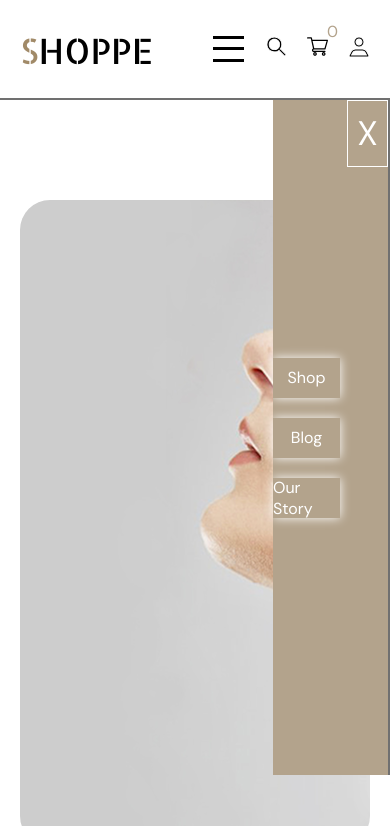
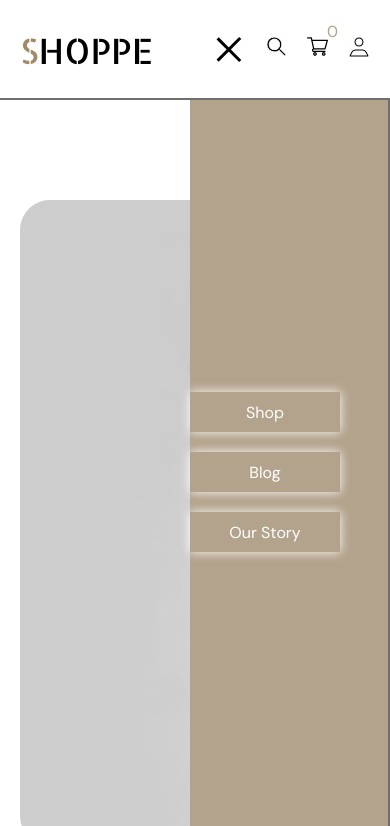
Before and after one commit to beglaryan3/Shoppe, a plain HTML site: page index.html in a window 390 px wide. Both pictures are taken after a click on the element 228 px from the left and 49 px from the top of the page. Shown: the top 826 px of the page. Drawn offline with Linux system fonts and the light colour scheme.

Commit message:
burger x

```diff
--- a/index.html
+++ b/index.html
@@ -26,13 +26,12 @@
                             <li class="nav_item"><a href="" class="nav_link">Blog</a></li>
                             <li class="nav_item"><a href="" class="nav_link">Our Story</a></li>
                         </ul>
-                        <span class="nav_close">X</span>
                     </nav>
 
                     <div class="burger_menu">
-                        <span class="menu_line"></span>
-                        <span class="menu_line"></span>
-                        <span class="menu_line"></span>
+                        <span class="menu_line" id="burger_line1"></span>
+                        <span class="menu_line" id="burger_line2"></span>
+                        <span class="menu_line" id="burger_line3"></span>
                     </div>
 
                     <div class="header_icons">
--- a/responsive.css
+++ b/responsive.css
@@ -8,17 +8,20 @@
       visibility: hidden;
       position: absolute;
       right: 0;
-      top: 0;
-      margin-top: 100px;
-      width: 30%;
-      height: 80vh;
+      top: 100px;
+      transform: translateX(100%);
+      /* margin-top: 100px; */
+      width: 200px;
+      height: calc(100vh - 100px);
       background-color: #b3a38c;
-      z-index: 99;
+      z-index: 9999;
+      transition: 1s;
 
    }
 
    .nav.nav_active {
       visibility: visible;
+      transform: translateX(0);
    }
 
    .nav_list {
@@ -59,6 +62,9 @@
    .product_item {
       align-items: center;
    }
+   .cart_container{
+      width: 100%;
+   }
 }
 
 @media (max-width:500px) {
--- a/script.js
+++ b/script.js
@@ -1,14 +1,17 @@
 // <-- burgerMenu
 const nav = document.querySelector(".nav")
 const menu = document.querySelector(".burger_menu")
-const closeMenu = document.querySelector(".nav_close")
+const line1 = document.getElementById("burger_line1")
+const line2 = document.getElementById("burger_line2")
+const line3 = document.getElementById("burger_line3")
 menu.addEventListener("click", function () {
     nav.classList.toggle("nav_active")
+    line1.classList.toggle("active")
+    line2.classList.toggle("active")
+    line3.classList.toggle("active")
 
 })
-closeMenu.onclick = () => {
-    nav.classList.remove("nav_active")
-}
+
 // -->burgerMenu
 
 
--- a/style.css
+++ b/style.css
@@ -119,15 +119,17 @@
 
 }
 
-.nav_close {
+#burger_line1.active{
     position: absolute;
-    right: 0;
-    top: 0;
-    padding: 10px;
-    border: 1px solid;
-    display: none;
-    font-size: 34px;
-    color: var(--colorlight);
+    transform: rotate(45deg);
+}
+#burger_line2.active{
+    position: absolute;
+    transform: scale(0);
+}
+#burger_line3.active{
+    position: absolute;
+    transform: rotate(-45deg);
 }
 
 /* /////////////////////////// */
@@ -135,6 +137,7 @@
     width: 90%;
     height: 3px;
     background-color: var(--colordark);
+    transition: .3s;
 }
 
 .header_icons {
```
